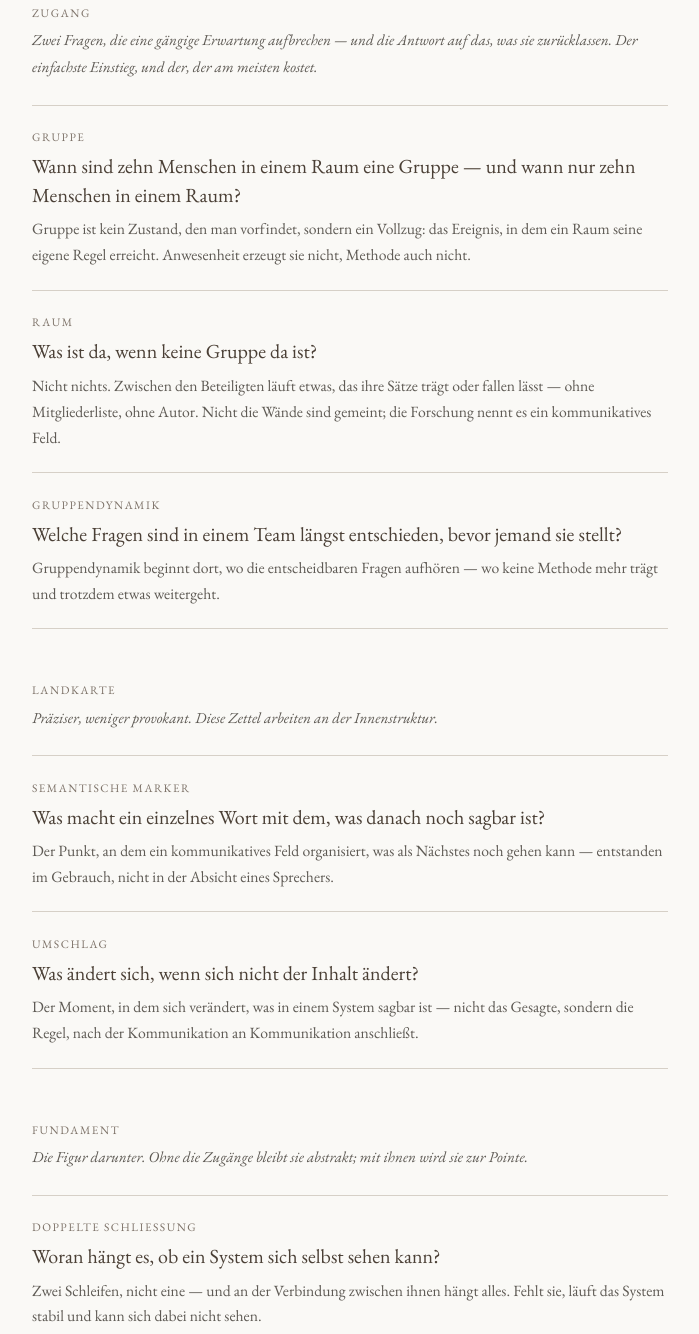
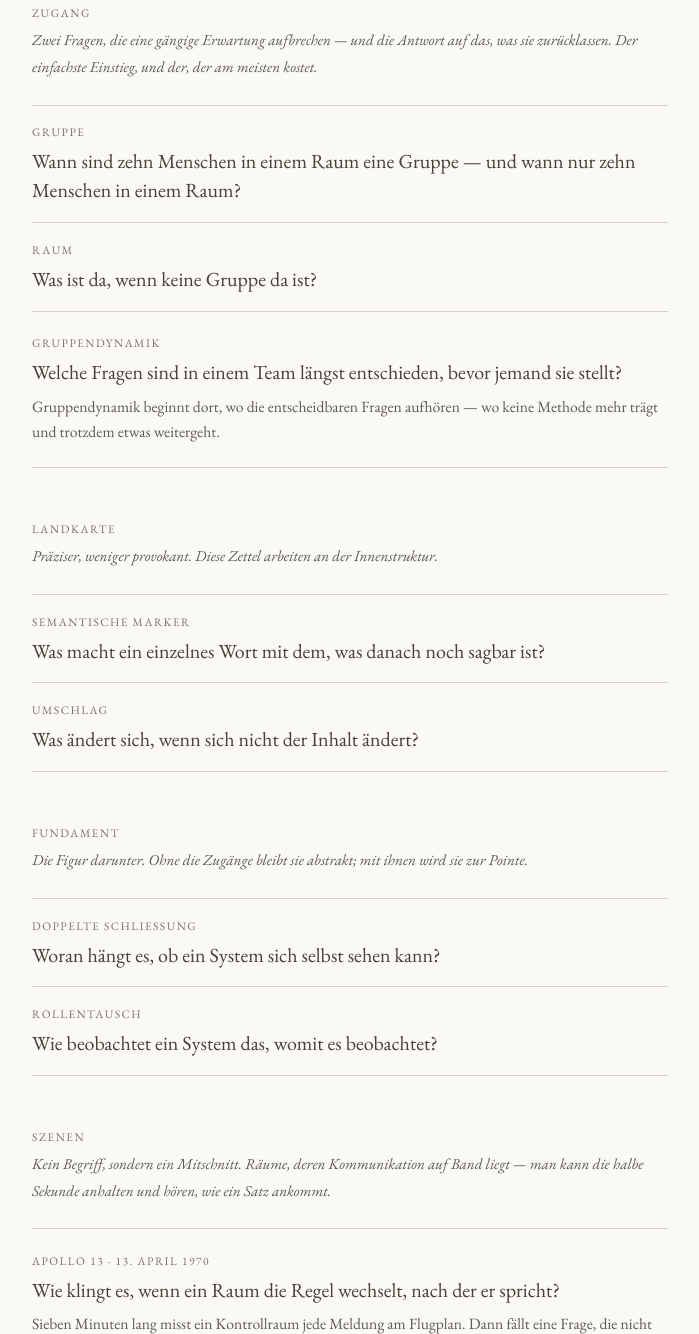
Before and after one commit to AArpasi76/AArpasi76.github.io, a plain HTML site: page index.html in a window 1280 px wide. Shown: the part 829-2163 px from the top of the page, without its empty margins (290-989 px from the left). Drawn offline with nearby package versions, Linux system fonts and the light colour scheme.

Commit message:
Add files via upload
Startseite: unregelmäßige Fassung

```diff
--- a/index.html
+++ b/index.html
@@ -164,6 +164,8 @@
   }
 
   /* — Eintrag: Frage zuerst — */
+  .eintrag.knapp { padding: 1.05rem 0; }
+  .eintrag.knapp .q { margin-bottom: 0; }
   .eintrag { padding: 1.35rem 0; border-top: 1px solid var(--rule); }
   .eintrag:last-child { border-bottom: 1px solid var(--rule); }
   .eintrag .begriff {
@@ -272,16 +274,14 @@
     <span class="layer-label">Zugang</span>
     <p class="layer-note">Zwei Fragen, die eine gängige Erwartung aufbrechen — und die Antwort auf das, was sie zurücklassen. Der einfachste Einstieg, und der, der am meisten kostet.</p>
 
-    <div class="eintrag">
+    <div class="eintrag knapp">
       <span class="begriff">Gruppe</span>
       <p class="q"><a href="zettelkasten/gruppe.html">Wann sind zehn Menschen in einem Raum eine Gruppe — und wann nur zehn Menschen in einem Raum?</a></p>
-      <p class="pitch">Gruppe ist kein Zustand, den man vorfindet, sondern ein Vollzug: das Ereignis, in dem ein Raum seine eigene Regel erreicht. Anwesenheit erzeugt sie nicht, Methode auch nicht.</p>
     </div>
 
-    <div class="eintrag">
+    <div class="eintrag knapp">
       <span class="begriff">Raum</span>
       <p class="q"><a href="zettelkasten/raum.html">Was ist da, wenn keine Gruppe da ist?</a></p>
-      <p class="pitch">Nicht nichts. Zwischen den Beteiligten läuft etwas, das ihre Sätze trägt oder fallen lässt — ohne Mitgliederliste, ohne Autor. Nicht die Wände sind gemeint; die Forschung nennt es ein kommunikatives Feld.</p>
     </div>
 
     <div class="eintrag">
@@ -295,16 +295,14 @@
     <span class="layer-label">Landkarte</span>
     <p class="layer-note">Präziser, weniger provokant. Diese Zettel arbeiten an der Innenstruktur.</p>
 
-    <div class="eintrag">
+    <div class="eintrag knapp">
       <span class="begriff">Semantische Marker</span>
       <p class="q"><a href="zettelkasten/semantische-marker.html">Was macht ein einzelnes Wort mit dem, was danach noch sagbar ist?</a></p>
-      <p class="pitch">Der Punkt, an dem ein kommunikatives Feld organisiert, was als Nächstes noch gehen kann — entstanden im Gebrauch, nicht in der Absicht eines Sprechers.</p>
     </div>
 
-    <div class="eintrag">
+    <div class="eintrag knapp">
       <span class="begriff">Umschlag</span>
       <p class="q"><a href="zettelkasten/umschlag.html">Was ändert sich, wenn sich nicht der Inhalt ändert?</a></p>
-      <p class="pitch">Der Moment, in dem sich verändert, was in einem System sagbar ist — nicht das Gesagte, sondern die Regel, nach der Kommunikation an Kommunikation anschließt.</p>
     </div>
   </section>
 
@@ -312,16 +310,14 @@
     <span class="layer-label">Fundament</span>
     <p class="layer-note">Die Figur darunter. Ohne die Zugänge bleibt sie abstrakt; mit ihnen wird sie zur Pointe.</p>
 
-    <div class="eintrag">
+    <div class="eintrag knapp">
       <span class="begriff">Doppelte Schließung</span>
       <p class="q"><a href="zettelkasten/doppelte-schliessung.html">Woran hängt es, ob ein System sich selbst sehen kann?</a></p>
-      <p class="pitch">Zwei Schleifen, nicht eine — und an der Verbindung zwischen ihnen hängt alles. Fehlt sie, läuft das System stabil und kann sich dabei nicht sehen.</p>
     </div>
 
-    <div class="eintrag">
+    <div class="eintrag knapp">
       <span class="begriff">Rollentausch</span>
       <p class="q"><a href="zettelkasten/rollentausch.html">Wie beobachtet ein System das, womit es beobachtet?</a></p>
-      <p class="pitch">Beschreibung und Definition tauschen ihre Rollen — nicht einmal, sondern ständig. Was im Vollzug die Kommunikation treibt, wird in der Selbstbeobachtung zum Feld, und umgekehrt.</p>
     </div>
   </section>
 
```
